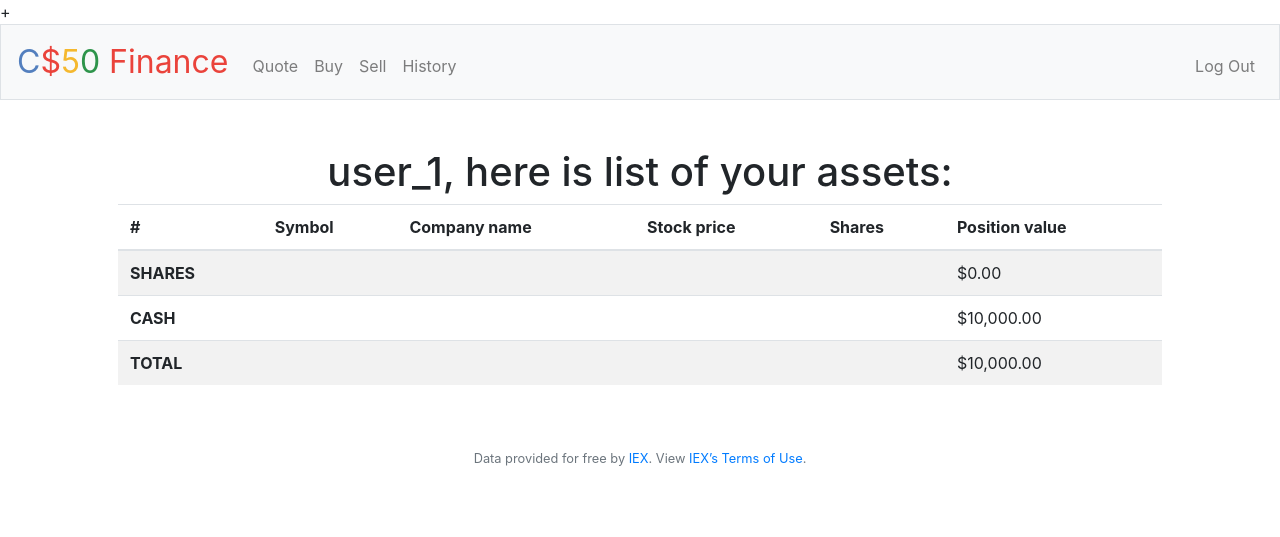
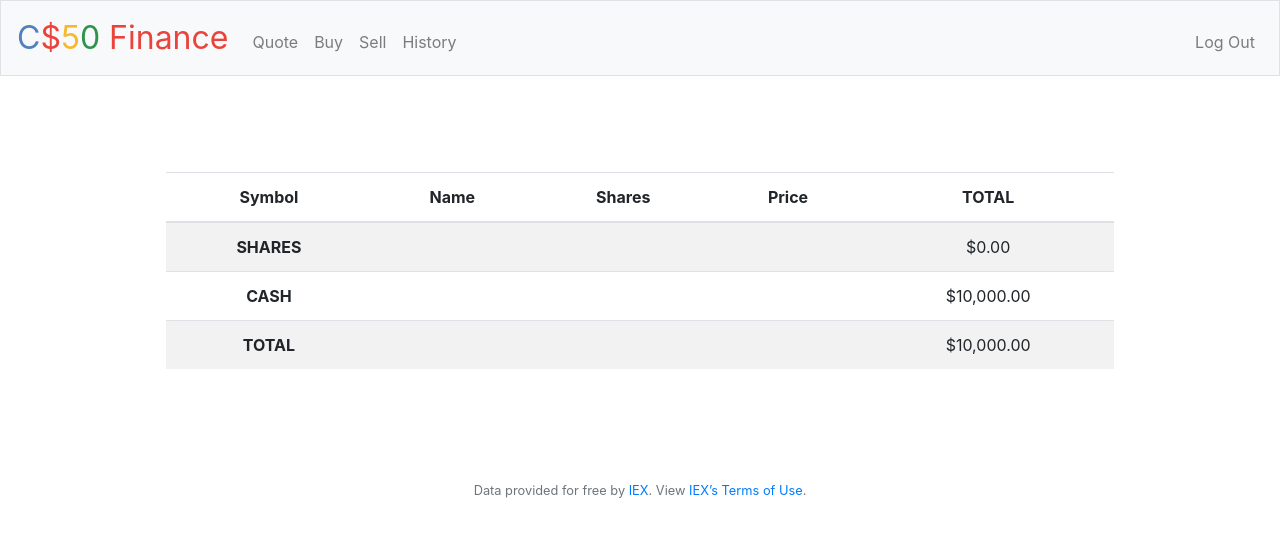
Before and after one commit to mgxmajewski/cs50_finance, a Flask app: page / in a window 1280 px wide. Shown: the top 537 px of the page. Run offline with Flask 2, Linux system fonts and the light colour scheme; a user stored in the database is signed in; data that the repository does not hold is empty; some libraries are stand-ins or nearby versions.

Commit message:
Edit of html templates to fit cs50 tests
TypeError: 'NoneType' object is not subscriptable. Bug  was caused by rendering template in way not excpected in test.

```diff
--- a/application.py
+++ b/application.py
@@ -47,12 +47,6 @@ if not os.environ.get("API_KEY"):
 def index():
     """Show portfolio of stocks"""
 
-
-    quote = lookup('AAPL')
-    print(quote)
-    iex_symbol = quote['symbol']
-    iex_name = quote['name']
-    iex_price = usd(quote['price'])
     user_id = session['user_id']
     user_db_import = db.execute("SELECT username FROM users WHERE id = :user_id ", user_id = user_id)
     user_name = user_db_import[0]['username']
@@ -80,21 +74,13 @@ def index():
     # Calculate total value of the wallet
     total_wallet_value = value_of_all_stocks + balance
 
-    # Cconverts to USD
+    # Convert to USD
     balance_usd = usd(balance)
     total_wallet_value_usd = usd(total_wallet_value)
     value_of_all_stocks_usd = usd(value_of_all_stocks)
 
-    # Redirect user to login
-    return render_template("index.html",
-                            iex_symbol=iex_symbol,
-                            iex_name=iex_name,
-                            iex_price=iex_price,
-                            user_name=user_name,
-                            user_shares=user_shares,
-                            value_of_all_stocks_usd=value_of_all_stocks_usd,
-                            balance_usd=balance_usd,
-                            total_wallet_value_usd=total_wallet_value_usd)
+    # Render index.html
+    return render_template("index.html", user_shares=user_shares, value_of_all_stocks_usd=value_of_all_stocks_usd, balance_usd=balance_usd, total_wallet_value_usd=total_wallet_value_usd)
 
 
 
@@ -140,11 +126,11 @@ def buy():
         # Ensure order of stock was valid
 
         if not symbol:
-            return apology("must provide valid stock name", 403)
+            return apology("must provide valid stock name", 400)
         elif symbol == None:
-            return apology("Sorry, no such a stock", 403)
+            return apology("Sorry, no such a stock", 400)
         elif balance < stock_purchase_value:
-            return apology("Sorry, you dont have enough cash", 403)
+            return apology("Sorry, you dont have enough cash", 400)
 
         # Redirect user to login
         return redirect("/")
@@ -182,7 +168,7 @@ def login():
             return apology("must provide password", 403)
 
         # Query database for username
-        rows = db.execute("SELECT * FROM users WHERE username = ?", request.form.get("username"))
+        rows = db.execute("SELECT * FROM users WHERE username = :username", username=request.form.get("username"))
 
         # Ensure username exists and password is correct
         if len(rows) != 1 or not check_password_hash(rows[0]["hash"], request.form.get("password")):
@@ -225,7 +211,6 @@ def quote():
         elif quote == None:
             return apology("Sorry, no such a stock", 403)
 
-        print(quote)
         iex_symbol = quote['symbol']
         iex_name = quote['name']
         iex_price = usd(quote['price'])
@@ -255,25 +240,37 @@ def register():
         password = request.form.get("password")
         confirmation = request.form.get("confirmation")
         pwhash = generate_password_hash(confirmation, method='pbkdf2:sha256', salt_length=8)
-        conhash = generate_password_hash(confirmation, method='pbkdf2:sha256', salt_length=8)
         # Ensure username was submitted
+
+        user_db_import = db.execute("SELECT username FROM users")
+
+        user_names = []
+        for users in user_db_import:
+            user_names.append(users['username'])
+
+        # print(user_names)
+        # user_name_check_unique = user_db_import[0]['username']
+
+        if username in user_names:
+            return apology("must provide uniquw username", 400)
+
         if not username:
-            return apology("must provide username", 403)
+            return apology("must provide username", 400)
 
         # Ensure password was submitted
         elif not password:
-            return apology("must provide password", 403)
+            return apology("must provide password", 400)
 
         # Ensure password confirmation are matching
         elif password != confirmation:
-            return apology("must match password", 403)
+            return apology("confirmation must match password", 400)
 
-        print(check_password_hash(pwhash, password))
+        # print(check_password_hash(pwhash, password))
         # Insert username and hash to database
-        db.execute("INSERT INTO users(username, hash) VALUES (?, ?)", username, conhash)
+        db.execute("INSERT INTO users(username, hash) VALUES (?, ?)", username, pwhash)
 
         # Redirect user to login
-        return redirect("/login")
+        return redirect("/")
 
     # User reached route via GET (as by clicking a link or via redirect)
     else:
--- a/templates/index.html
+++ b/templates/index.html
@@ -1,37 +1,33 @@
-+{% extends "layout.html" %}
+{% extends "layout.html" %}
 
 {% block title %}
-    Log In
+    Index
 {% endblock %}
 
 {% block main %}
-    <div>
-        <h1>{{user_name}}, here is list of your assets:</h1>
+<main class="container p-5">
   <table style="width:100%" class="table table-striped">
       <thead>
         <tr>
-                <th scope="col">#</th>
-                <th scope="col">Symbol</th>
-                <th scope="col">Company name</th>
-                <th scope="col">Stock price</th>
-                <th scope="col">Shares</th>
-                <th scope="col">Position value</th>
+          <th>Symbol</th>
+          <th>Name</th>
+          <th>Shares</th>
+          <th>Price</th>
+          <th>TOTAL</th>
         </tr>
       </thead>
       <tbody>
         {% for stock in user_shares %}
         <tr>
-                <th scope="row">{{ loop.index }}</th>
           <td>{{stock['symbol']}}</td>
           <td>{{stock['company_name']}}</td>
+          <td>{{stock['sum(transactions.shares)']}}</td>
           <td>{{stock['price_usd']}}</td>
-                <td>{{stock['sum(transactions.shares)']}}</td>
           <td>{{stock['total_usd']}}</td>
         </tr>
         {% endfor %}
         <tr>
           <th scope="row">SHARES</th>
-                <td></td>
           <td></td>
           <td></td>
           <td></td>
@@ -42,7 +38,6 @@
           <td></td>
           <td></td>
           <td></td>
-                <td></td>
           <td>{{balance_usd}}</td>
         </tr>
         <tr>
@@ -50,10 +45,9 @@
           <td></td>
           <td></td>
           <td></td>
-                <td></td>
           <td>{{total_wallet_value_usd}}</td>
         </tr>
       </tbody>
   </table>
-    </div>
+</main>
 {% endblock %}
--- a/templates/quote.html
+++ b/templates/quote.html
@@ -5,10 +5,12 @@
 {% endblock %}
 
 {% block main %}
+<main class="container p-5">
     <form action="/quote" method="post">
         <div class="form-group">
-            <input autocomplete="off" autofocus class="form-control" name="symbol" placeholder="Stock name" type="text">
+            <input autocomplete="off" autofocus="" class="form-control" name="symbol" placeholder="Symbol" type="text">
         </div>
         <button class="btn btn-primary" type="submit">Quote</button>
     </form>
+</main>
 {% endblock %}
--- a/templates/quoted.html
+++ b/templates/quoted.html
@@ -5,6 +5,8 @@
 {% endblock %}
 
 {% block main %}
+<main class="container p-5">
+    <p> A share of {{iex_name}} ({{iex_symbol}}) costs {{iex_price}}.</p>
     <div>
         <h1>{{user_name}}, here is your quote:</h1>
         <table style="width:100%" class="table">
@@ -26,4 +28,5 @@
             </tbody>
         </table>
     </div>
+</main>
 {% endblock %}
```
Also changed, not shown: finance.db. Lines whose indentation alone changed are shown as unchanged.
